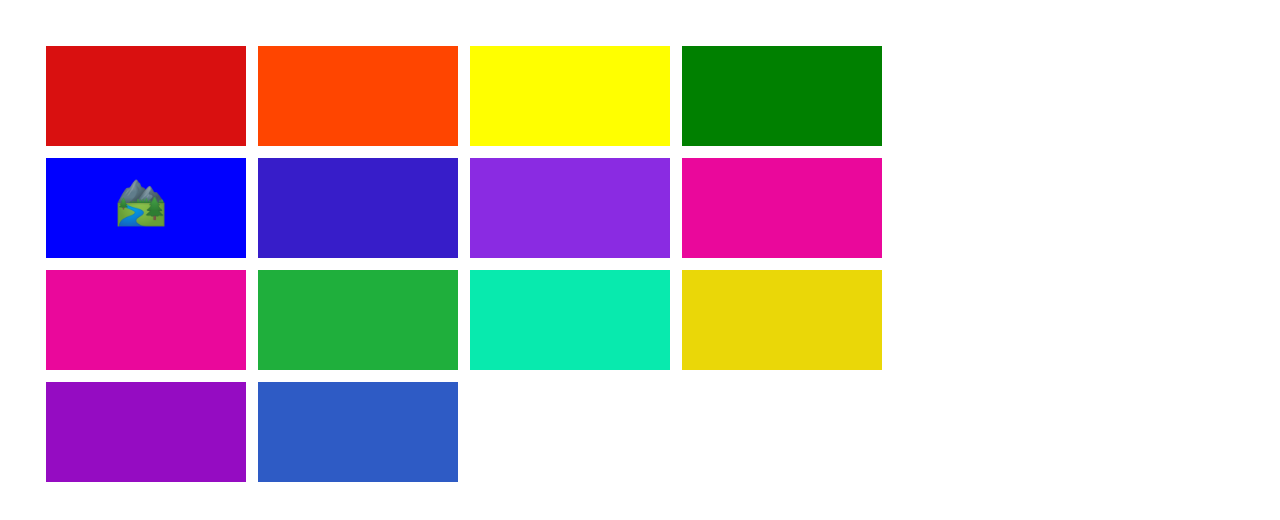
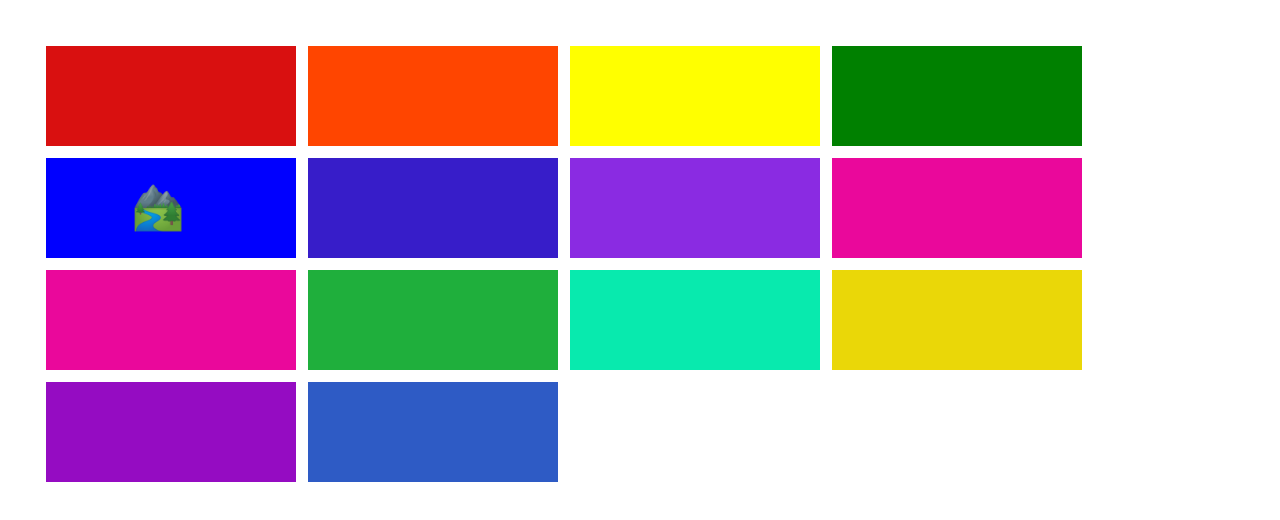
Before and after one commit to ConchyP/HTML-CSS-Reproducir, a website: page index.html in a window 1280 px wide. Drawn offline with Linux system fonts and the light colour scheme.

Commit message:
elimination of unnecessary containers

```diff
--- a/index.html
+++ b/index.html
@@ -24,10 +24,6 @@
             <div class="square4">
                 <img src="./public/assets/icons/avion.png">
             </div>
-        </div>
-
-        <div class="container2">
-
             <div class="square5">
                 <img src="./public/assets/icons/montaña.png">
             </div>
@@ -40,10 +36,6 @@
             <div class="square8">
                 <img src="./public/assets/icons/estrella.png">
             </div>
-        </div>
-
-        <div class="container3">
-
             <div class="square9">
                 <img src="./public/assets/icons/perro.png">
             </div>
@@ -56,18 +48,12 @@
             <div class="square12">
                 <img src="./public/assets/icons/100.png">
             </div>
-        </div>
-
-        <div class="container4">
             <div class="square13">
                 <img src="./public/assets/icons/caraCorazones.png">
             </div>
             <div class="square14">
                 <img src="./public/assets/icons/sol.png">
-
             </div>
-        </div>
-
     </div>
 
     </main>
--- a/src/sass/styles.scss
+++ b/src/sass/styles.scss
@@ -14,120 +14,94 @@ main{
  }
     .container {
         display:flex;
+        flex-wrap: wrap;
         gap: 1%;
-        margin-bottom: 1%;
-         align-items: center;
-         justify-items: center;
-
 
       .square1 {
 
         background-color: rgb(217, 16, 16);
-        width: 200px;
+        width: 250px;
         height: 100px;
-        align-items: center;
-        justify-items: center;
-
-
+        margin-bottom: 1%;
       }
 
       .square2 {
         background-color: orangered;
-        width: 200px;
+        width: 250px;
         height: 100px;
 
       }
 
       .square3 {
         background-color: yellow;
-        width: 200px;
+        width: 250px;
         height: 100px;
       }
 
       .square4 {
         background-color: green;
-        width: 200px;
+        width: 250px;
         height: 100px;
       }
     }
 
-    .container2 {
-        display:flex;
-        gap: 1%;
-        margin-bottom: 1%;
-
-
       .square5 {
         background-color: blue;
-        width: 200px;
+        width: 250px;
         height: 100px;
+        margin-bottom: 1%;
       }
 
       .square6 {
         background-color: rgb(55, 29, 201);
-        width: 200px;
+        width: 250px;
         height: 100px;
       }
 
       .square7 {
         background-color: blueviolet;
-        width: 200px;
+        width: 250px;
         height: 100px;
       }
 
       .square8 {
         background-color: rgb(234, 8, 155);
-        width: 200px;
+        width: 250px;
         height: 100px;
       }
     }
-
-    .container3 {
-        display:flex;
-        gap: 1%;
-        row-gap: 1%;
-        margin-bottom: 1%;
-
       .square9 {
         background-color: rgb(234, 8, 155);
-        width: 200px;
+        width: 250px;
         height: 100px;
+        margin-bottom: 1%;
       }
 
       .square10 {
         background-color: rgb(31, 175, 60);
-        width: 200px;
+        width: 250px;
         height: 100px;
       }
 
       .square11 {
         background-color:rgb(8, 234, 174);
-        width: 200px;
+        width: 250px;
         height: 100px;
       }
 
       .square12 {
         background-color: rgb(234, 215, 8);
-        width: 200px;
+        width: 250px;
         height: 100px;
       }
-    }
-
-    .container4 {
-        display:flex;
-        gap: 1%;
-        row-gap: 1%;
-        margin-bottom: 1%;
 
       .square13 {
         background-color: rgb(149, 12, 194);
-        width: 200px;
+        width: 250px;
         height: 100px;
       }
       .square14 {
         background-color: rgb(46, 91, 197);
-        width: 200px;
+        width: 250px;
         height: 100px;
       }
-    }
-}
```
Also changed, not shown: public/css/styles.css, 1 other file.
